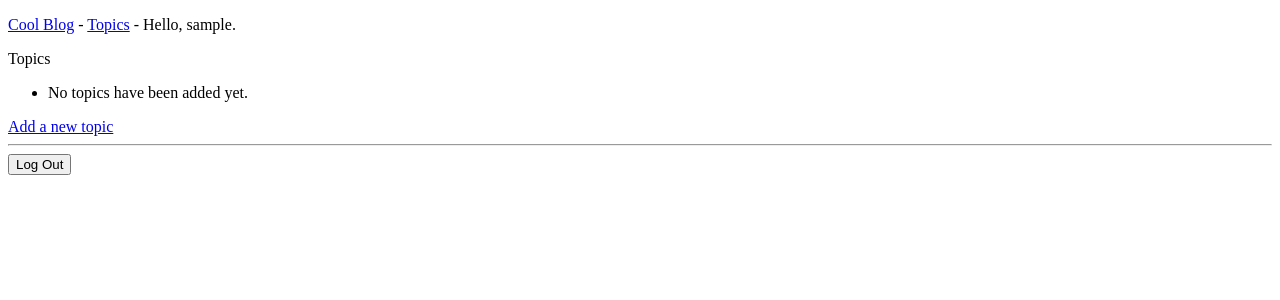
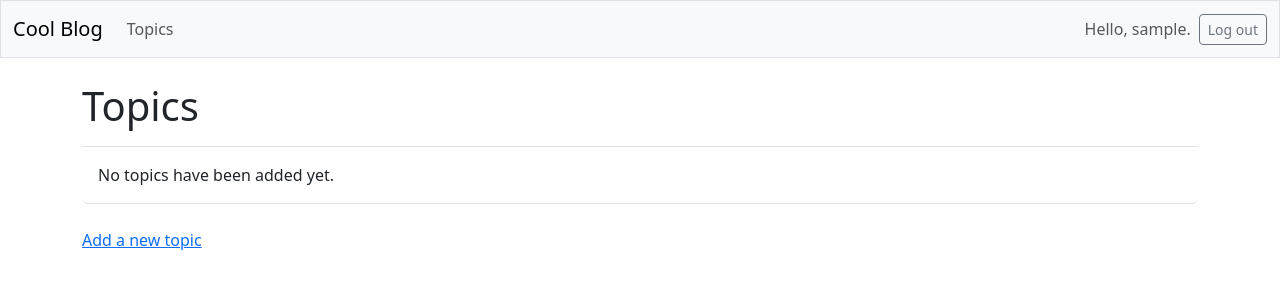
Before and after one commit to jwinternet/new_republic, a Django app: page /topics/ in a window 1280 px wide. Shown: the top 300 px of the page. Run offline with Django 5.2, Linux system fonts and the light colour scheme; the visitor is signed in with stand-in values (Sample User, id 1); data that the repository does not hold is empty; some libraries are stand-ins or nearby versions.

Commit message:
Finished first group of chapters.

```diff
--- a/cool_blog/templates/cool_blog/base.html
+++ b/cool_blog/templates/cool_blog/base.html
@@ -1,29 +1,74 @@
 <!DOCTYPE html>
 <html lang="en">
 <head>
-    <meta charset="UTF-8">
+    <meta charset="utf-8">
+    <meta name="viewport" content="width=device-width, initial-scale=1">
     <title>Cool Blog Base Template</title>
+
+    {% load django_bootstrap5 %}
+    {% bootstrap_css %}
+    {% bootstrap_javascript %}
+
 </head>
 <body>
-    <p>
-        <a href="{% url 'cool_blog:index' %}">Cool Blog</a> -
-        <a href="{% url 'cool_blog:topics' %}">Topics</a> -
+  <nav class="navbar navbar-expand-md navbar-light bg-light mb-4 border">
+    <div class="container-fluid">
+      <a class="navbar-brand" href="{% url 'cool_blog:index' %}">
+          Cool Blog</a>
+
+      <button class="navbar-toggler" type="button" data-bs-toggle="collapse"
+        data-bs-target="#navbarCollapse" aria-controls="navbarCollapse"
+        aria-expanded="false" aria-label="Toggle navigation">
+        <span class="navbar-toggler-icon"></span>
+      </button>
+
+      <div class="collapse navbar-collapse" id="navbarCollapse">
+        <ul class="navbar-nav me-auto mb-2 mb-md-0">
+          <li class="nav-item">
+            <a class="nav-link" href="{% url 'cool_blog:topics' %}">
+              Topics</a></li>
+        </ul> <!-- End of links on left side of navbar -->
+
+        <!-- Account-related links -->
+        <ul class="navbar-nav ms-auto mb-2 mb-md-0">
+
+          {% if user.is_authenticated %}
+            <li class="nav-item">
+              <span class="navbar-text me-2">Hello, {{ user.username }}.
+                </span></li>
+          {% else %}
+            <li class="nav-item">
+              <a class="nav-link" href="{% url 'accounts:register' %}">
+                  Register</a></li>
+            <li class="nav-item">
+              <a class="nav-link" href="{% url 'accounts:login' %}">
+                  Log in</a></li>
+          {% endif %}
+
+        </ul> <!-- End of account-related links -->
+
         {% if user.is_authenticated %}
-            Hello, {{ user.username }}.
-        {% else %}
-            <a href="{% url 'accounts:register' %}">Register</a> -
-            <a href="{% url 'accounts:login' %}">Log in</a>
+          <form action="{% url 'accounts:logout' %}" method='post'>
+            {% csrf_token %}
+            <button name='submit' class='btn btn-outline-secondary btn-sm'>
+              Log out</button>
+          </form>
         {% endif %}
-    </p>
 
-    {% block content %}{% endblock content %}
+      </div> <!-- Closes collapsible parts of navbar -->
 
-    {% if user.is_authenticated %}
-        <hr />
-        <form action="{% url 'accounts:logout' %}" method='post'>
-            {% csrf_token %}
-            <button name='submit'>Log Out</button>
-        </form>
-    {% endif %}
+    </div> <!-- Closes navbar's container -->
+  </nav> <!-- End of navbar -->
+
+  <main class="container">
+    <div class="pb-2 mb-2 border-bottom">
+      {% block page_header %}{% endblock page_header %}
+    </div>
+
+    <div>
+      {% block content %}{% endblock content %}
+    </div>
+  </main>
+
 </body>
 </html>
--- a/cool_blog/templates/cool_blog/topics.html
+++ b/cool_blog/templates/cool_blog/topics.html
@@ -7,17 +7,20 @@
 <body>
     {% extends 'cool_blog/base.html' %}
 
+    {% block page_header %}
+        <h1>Topics</h1>
+    {% endblock page_header %}
+
     {% block content %}
 
-        <p>Topics</p>
-        <ul>
+        <ul class="list-group border-bottom pb-2 mb-4">
             {% for topic in topics %}
-                <li>
+                <li class="list-group-item border-0">
                     <a href="{% url 'cool_blog:topic' topic.id %}">
                         {{ topic.text }}</a>
                 </li>
             {% empty %}
-                <li>No topics have been added yet.</li>
+                <li class="list-group-item border-0">No topics have been added yet.</li>
             {% endfor %}
         </ul>
 
--- a/new_republic/settings.py
+++ b/new_republic/settings.py
@@ -23,6 +23,7 @@ INSTALLED_APPS = [
     'accounts',
 
     # Third party apps.
+    'django_bootstrap5',
 
     # Default Django apps.
     'django.contrib.admin',
```
Also changed, not shown: accounts/templates/registration/login.html (+7 -3 lines), cool_blog/templates/cool_blog/index.html (+12 -3 lines), cool_blog/templates/cool_blog/topic.html (+18 -17 lines).
